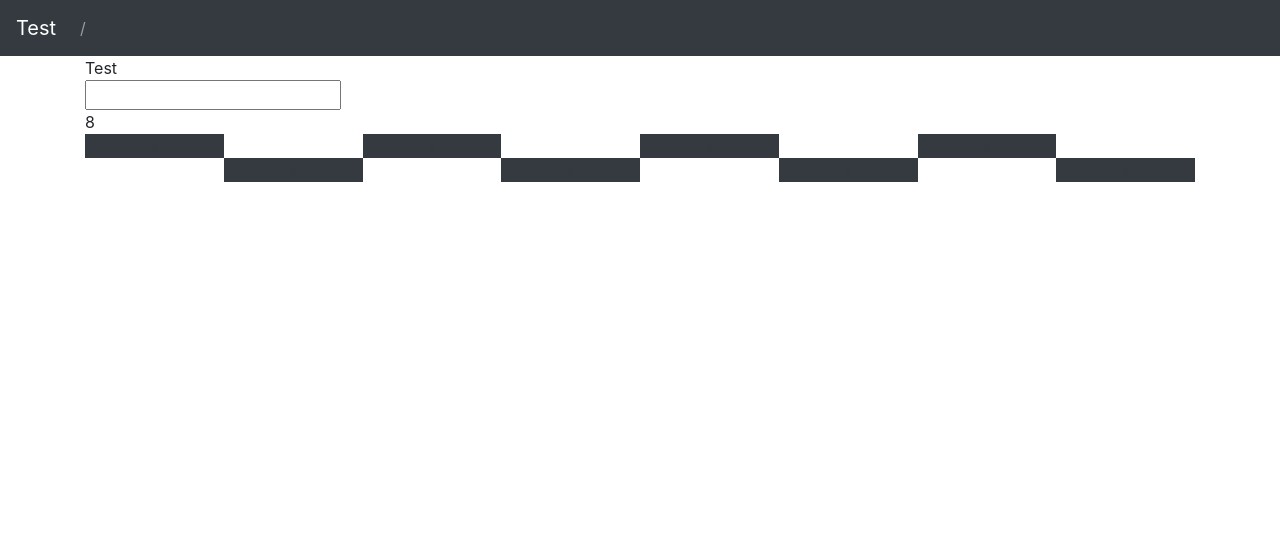
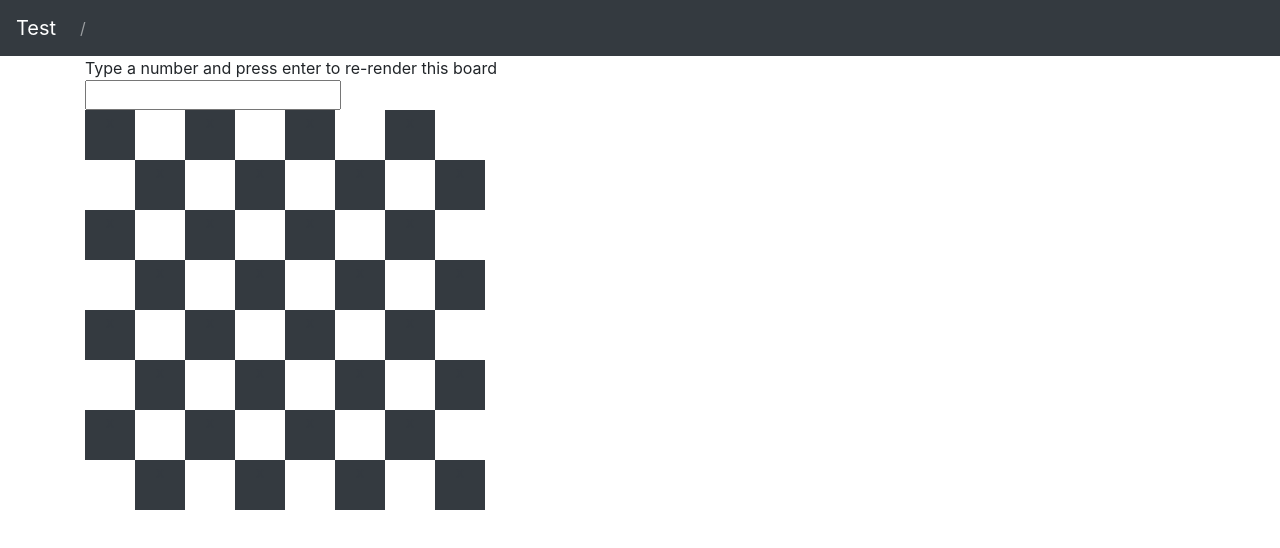
Before and after one commit to leohque/react-checkerboard, a React (Create React App) app: page / in a window 1280 px wide. Shown: the top 548 px of the page. Built offline with nearby package versions, Linux system fonts and the light colour scheme.

Commit message:
added style

```diff
--- a/public/index.html
+++ b/public/index.html
@@ -5,8 +5,12 @@
     <link rel="icon" href="%PUBLIC_URL%/favicon.ico" />
     <meta name="viewport" content="width=device-width, initial-scale=1" />
 
-    <link rel="stylesheet=" type="text/css" href="style.css" />
-
+    <style>
+    .board-block {
+      width:50px;
+      height:50px;
+    }
+    </style>
     <title>Interview</title>
   </head>
   <body>
--- a/src/components/checkboard.component.jsx
+++ b/src/components/checkboard.component.jsx
@@ -11,8 +11,6 @@ export default class Checkerboard extends Component {
 
 
   componentWillMount() {
-    // console.log('component will mount');
-    //renderBoard(8);
   }
 
 
@@ -43,20 +41,20 @@ export default class Checkerboard extends Component {
       if (i % 2 === 0) {
         for (let i2 = 0; i2 <= size; i2++) {
           if (i2 % 2 === 0) {
-            thisBoard.innerHTML += "<div class='board-block w-25 bg-dark text-dark'>x</div>"
+            thisBoard.innerHTML += "<div class='board-block bg-dark text-dark'>x</div>"
           }
           if (i2 % 2 !== 0) {
-            thisBoard.innerHTML += "<div class='board-block w-25 text-white'>x</div>"
+            thisBoard.innerHTML += "<div class='board-block text-white'>x</div>"
           }
         }
       }
       if (i % 2 !== 0) {
         for (let i3 = 0; i3 <= size; i3++) {
           if (i3 % 2 === 0) {
-            thisBoard.innerHTML += "<div class='board-block w-25 text-white'>x</div>"
+            thisBoard.innerHTML += "<div class='board-block text-white'>x</div>"
           }
           if (i3 % 2 !== 0) {
-            thisBoard.innerHTML += "<div class='board-block w-25 bg-dark text-dark'>x</div>"
+            thisBoard.innerHTML += "<div class='board-block bg-dark text-dark'>x</div>"
           }
         }
       }
@@ -66,32 +64,88 @@ export default class Checkerboard extends Component {
   render() {
     return(
       <div>
-        Test
+        Type a number and press enter to re-render this board
         <form onSubmit={this.onSubmit.bind(this)}>
           <input id="boardsize" onChange={this.onChangeValue.bind(this)} pattern="\d{1,5}" />
         </form>
 
         <div id="board" className="w-100">
-          {this.state.size}
           <div className="board-row d-flex text-center">
-            <div className="board-block w-25 bg-dark text-dark">x</div>
-            <div className="board-block w-25 text-white">x</div>
-            <div className="board-block w-25 bg-dark text-dark">x</div>
-            <div className="board-block w-25 text-white">x</div>
-            <div className="board-block w-25 bg-dark text-dark">x</div>
-            <div className="board-block w-25 text-white">x</div>
-            <div className="board-block w-25 bg-dark text-dark">x</div>
-            <div className="board-block w-25 text-white">x</div>
+            <div className="board-block bg-dark text-dark">x</div>
+            <div className="board-block text-white">x</div>
+            <div className="board-block bg-dark text-dark">x</div>
+            <div className="board-block text-white">x</div>
+            <div className="board-block bg-dark text-dark">x</div>
+            <div className="board-block text-white">x</div>
+            <div className="board-block bg-dark text-dark">x</div>
+            <div className="board-block text-white">x</div>
           </div>
           <div className="board-row d-flex text-center">
-            <div className="board-block w-25 text-white">x</div>
-            <div className="board-block w-25 bg-dark text-dark">x</div>
-            <div className="board-block w-25 text-white">x</div>
-            <div className="board-block w-25 bg-dark text-dark">x</div>
-            <div className="board-block w-25 text-white">x</div>
-            <div className="board-block w-25 bg-dark text-dark">x</div>
-            <div className="board-block w-25 text-white">x</div>
-            <div className="board-block w-25 bg-dark text-dark">x</div>
+            <div className="board-block text-white">x</div>
+            <div className="board-block bg-dark text-dark">x</div>
+            <div className="board-block text-white">x</div>
+            <div className="board-block bg-dark text-dark">x</div>
+            <div className="board-block text-white">x</div>
+            <div className="board-block bg-dark text-dark">x</div>
+            <div className="board-block text-white">x</div>
+            <div className="board-block bg-dark text-dark">x</div>
+          </div><div className="board-row d-flex text-center">
+            <div className="board-block bg-dark text-dark">x</div>
+            <div className="board-block text-white">x</div>
+            <div className="board-block bg-dark text-dark">x</div>
+            <div className="board-block text-white">x</div>
+            <div className="board-block bg-dark text-dark">x</div>
+            <div className="board-block text-white">x</div>
+            <div className="board-block bg-dark text-dark">x</div>
+            <div className="board-block text-white">x</div>
+          </div>
+          <div className="board-row d-flex text-center">
+            <div className="board-block text-white">x</div>
+            <div className="board-block bg-dark text-dark">x</div>
+            <div className="board-block text-white">x</div>
+            <div className="board-block bg-dark text-dark">x</div>
+            <div className="board-block text-white">x</div>
+            <div className="board-block bg-dark text-dark">x</div>
+            <div className="board-block text-white">x</div>
+            <div className="board-block bg-dark text-dark">x</div>
+          </div><div className="board-row d-flex text-center">
+            <div className="board-block bg-dark text-dark">x</div>
+            <div className="board-block text-white">x</div>
+            <div className="board-block bg-dark text-dark">x</div>
+            <div className="board-block text-white">x</div>
+            <div className="board-block bg-dark text-dark">x</div>
+            <div className="board-block text-white">x</div>
+            <div className="board-block bg-dark text-dark">x</div>
+            <div className="board-block text-white">x</div>
+          </div>
+          <div className="board-row d-flex text-center">
+            <div className="board-block text-white">x</div>
+            <div className="board-block bg-dark text-dark">x</div>
+            <div className="board-block text-white">x</div>
+            <div className="board-block bg-dark text-dark">x</div>
+            <div className="board-block text-white">x</div>
+            <div className="board-block bg-dark text-dark">x</div>
+            <div className="board-block text-white">x</div>
+            <div className="board-block bg-dark text-dark">x</div>
+          </div><div className="board-row d-flex text-center">
+            <div className="board-block bg-dark text-dark">x</div>
+            <div className="board-block text-white">x</div>
+            <div className="board-block bg-dark text-dark">x</div>
+            <div className="board-block text-white">x</div>
+            <div className="board-block bg-dark text-dark">x</div>
+            <div className="board-block text-white">x</div>
+            <div className="board-block bg-dark text-dark">x</div>
+            <div className="board-block text-white">x</div>
+          </div>
+          <div className="board-row d-flex text-center">
+            <div className="board-block text-white">x</div>
+            <div className="board-block bg-dark text-dark">x</div>
+            <div className="board-block text-white">x</div>
+            <div className="board-block bg-dark text-dark">x</div>
+            <div className="board-block text-white">x</div>
+            <div className="board-block bg-dark text-dark">x</div>
+            <div className="board-block text-white">x</div>
+            <div className="board-block bg-dark text-dark">x</div>
           </div>
         </div>
       </div>
```
